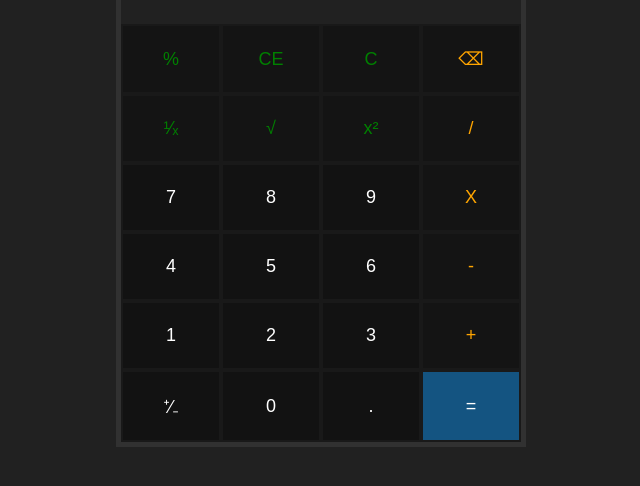
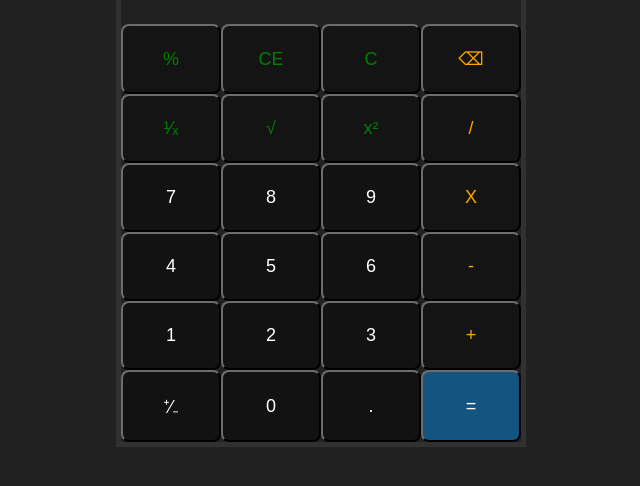
Before and after one commit to Ever-QN/calculator, a plain HTML site: page index.html in a window 1280 px wide. Shown: the part 112-598 px from the top of the page, without its empty margins (319-959 px from the left). Drawn offline with Linux system fonts and the light colour scheme.

Commit message:
Removed button border temporarily due to onclick visual problems

```diff
--- a/style.css
+++ b/style.css
@@ -6,6 +6,7 @@ body {
     border: 5px solid rgb(49, 49, 49);
     margin: auto;
     max-width: 400px;
+    min-width: 400px;
     margin-top: 40px;
 }
 
@@ -30,12 +31,12 @@ body {
 }
 
 button {
-    flex: 1 25%;
+    flex: 1 0 25%;
     padding: 22px;
     color: white;
     background-color: rgb(18, 18, 18);
     border-color: rgb(25, 25, 25);
-    border-style: double;
+    border-radius: 8px;
     font-size: large;
 }
 
```
